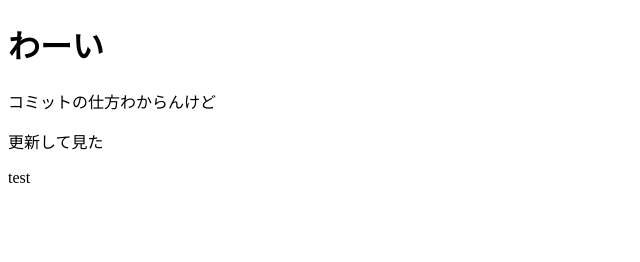
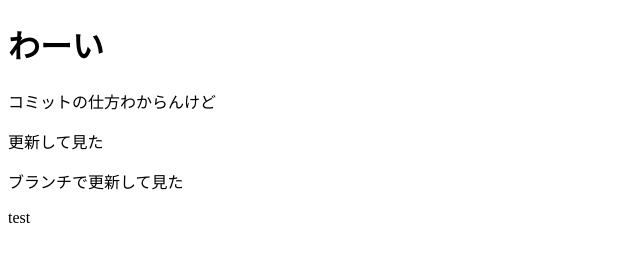
Before and after one commit to hoshinari/testgit, a plain HTML site: page index.html in a window 1280 px wide. Shown: the whole page, without its empty margins (0-640 px from the left). Drawn offline with Linux system fonts and the light colour scheme.

Commit message:
ブランチからコミット、プッシュ

```diff
--- a/index.html
+++ b/index.html
@@ -7,6 +7,7 @@
 <h1>わーい</h1>
 <p>コミットの仕方わからんけど</p>
 <p>更新して見た</p>
+<p>ブランチで更新して見た</p>
 <p>test</p>
 </body>
 </html>
```
